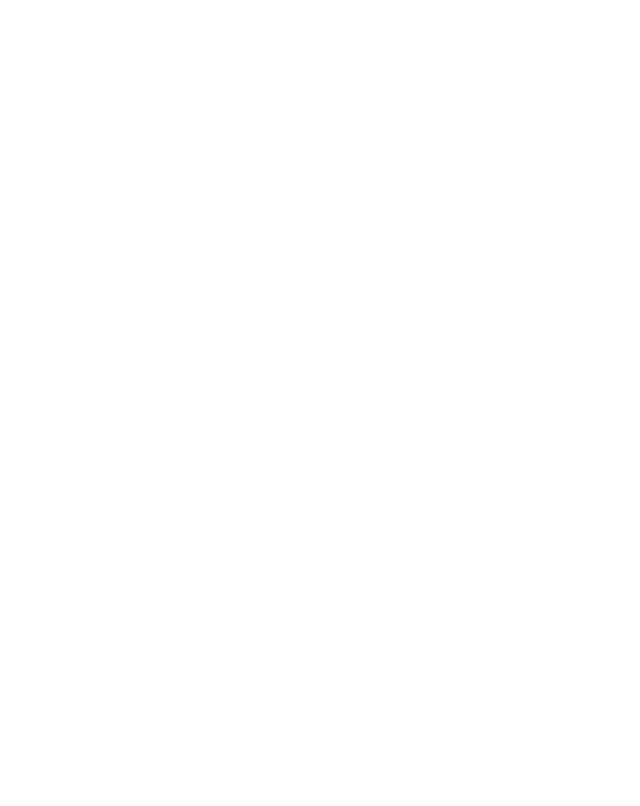
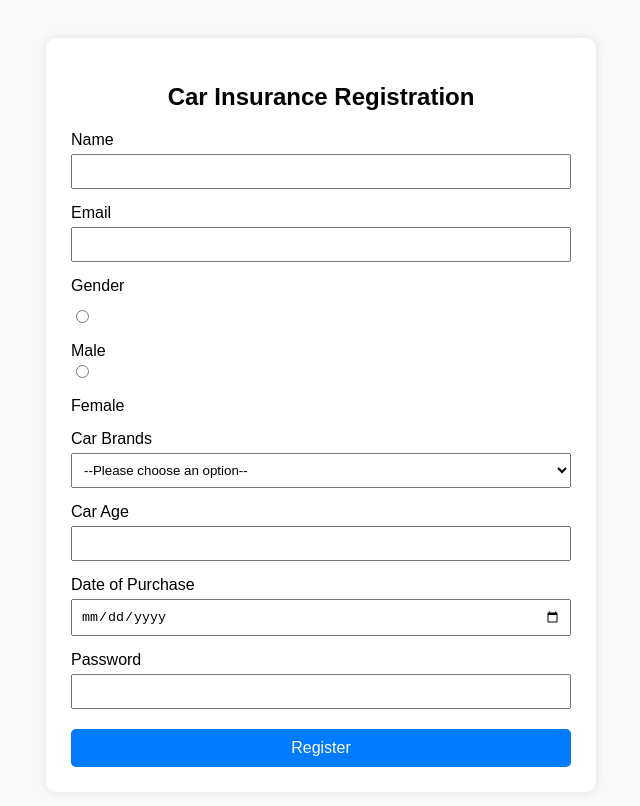
Before and after one commit to acciojob/car-insurance-form-yvipin6887, a website: page main.html in a window 1280 px wide. Shown: the whole page, without its empty margins (319-959 px from the left). Drawn offline with Linux system fonts and the light colour scheme.

Commit message:
created a submission

```diff
--- a/main.html
+++ b/main.html
@@ -7,6 +7,43 @@
 </head>
 
 <body>
+	<form method="post">
+	    <h2>Car Insurance Registration</h2>
+
+	    <label for="name">Name</label>
+	    <input type="text" id="name" name="name" required>
+
+	    <label for="email">Email</label>
+	    <input type="email" id="email" name="email" required>
+
+	    <label>Gender</label>
+	    <div class="radio-group">
+	      <input type="radio" id="gender_m" name="gender" value="male" required>
+	      <label for="gender_m">Male</label>
+
+	      <input type="radio" id="gender_f" name="gender" value="female" required>
+	      <label for="gender_f">Female</label>
+	    </div>
+
+	    <label for="cars">Car Brands</label>
+	    <select id="cars" name="cars">
+	      <option value="">--Please choose an option--</option>
+	      <option value="BMW">BMW</option>
+	      <option value="Audi">Audi</option>
+	      <option value="Mercedez">Mercedez</option>
+	    </select>
+
+	    <label for="carage">Car Age</label>
+	    <input type="number" id="carage" name="carage" required>
+
+	    <label for="dop">Date of Purchase</label>
+	    <input type="date" id="dop" name="dop" required>
+
+	    <label for="password">Password</label>
+	    <input type="password" id="password" name="password" required>
+
+	    <button type="submit">Register</button>
+	  </form>
 	<!-- the entire body must be written by student -->
     <script type="text/javascript" src="./script.js">
 </script>
--- a/styles.css
+++ b/styles.css
@@ -1,2 +1,50 @@
 
 /* Your CSS Code here. */
+body {
+      font-family: Arial, sans-serif;
+      padding: 30px;
+      background-color: #f9f9f9;
+    }
+    form {
+      background-color: #fff;
+      padding: 25px;
+      max-width: 500px;
+      margin: auto;
+      border-radius: 10px;
+      box-shadow: 0 0 10px rgba(0,0,0,0.1);
+    }
+    h2 {
+      text-align: center;
+      margin-bottom: 20px;
+    }
+    label {
+      display: block;
+      margin-top: 15px;
+    }
+    input, select {
+      width: 100%;
+      padding: 8px;
+      margin-top: 5px;
+      box-sizing: border-box;
+    }
+    .radio-group {
+      margin-top: 10px;
+    }
+    .radio-group input {
+      width: auto;
+      margin-right: 5px;
+    }
+    button {
+      margin-top: 20px;
+      width: 100%;
+      padding: 10px;
+      background-color: #007bff;
+      color: white;
+      border: none;
+      border-radius: 5px;
+      font-size: 16px;
+      cursor: pointer;
+    }
+    button:hover {
+      background-color: #0056b3;
+    }
```
